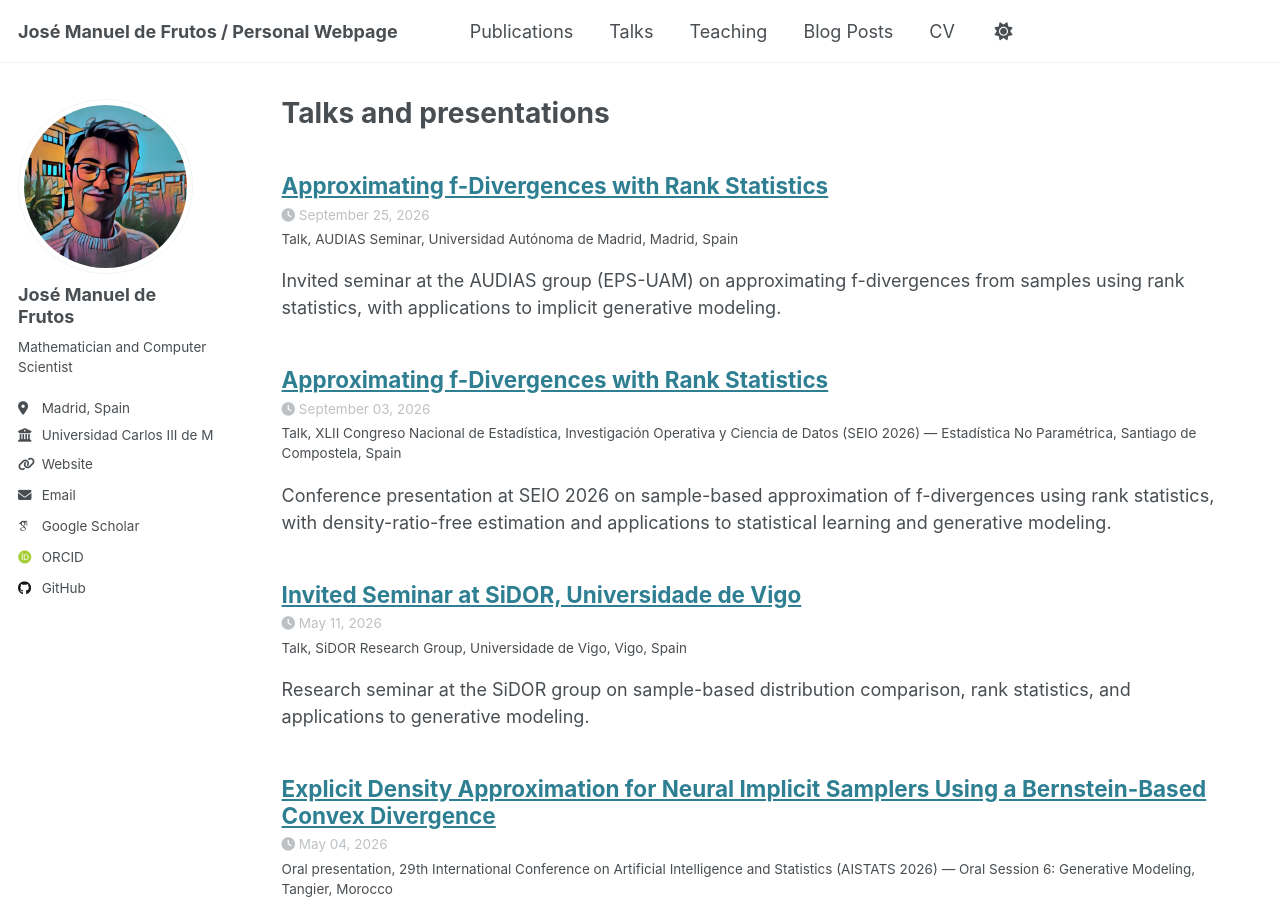
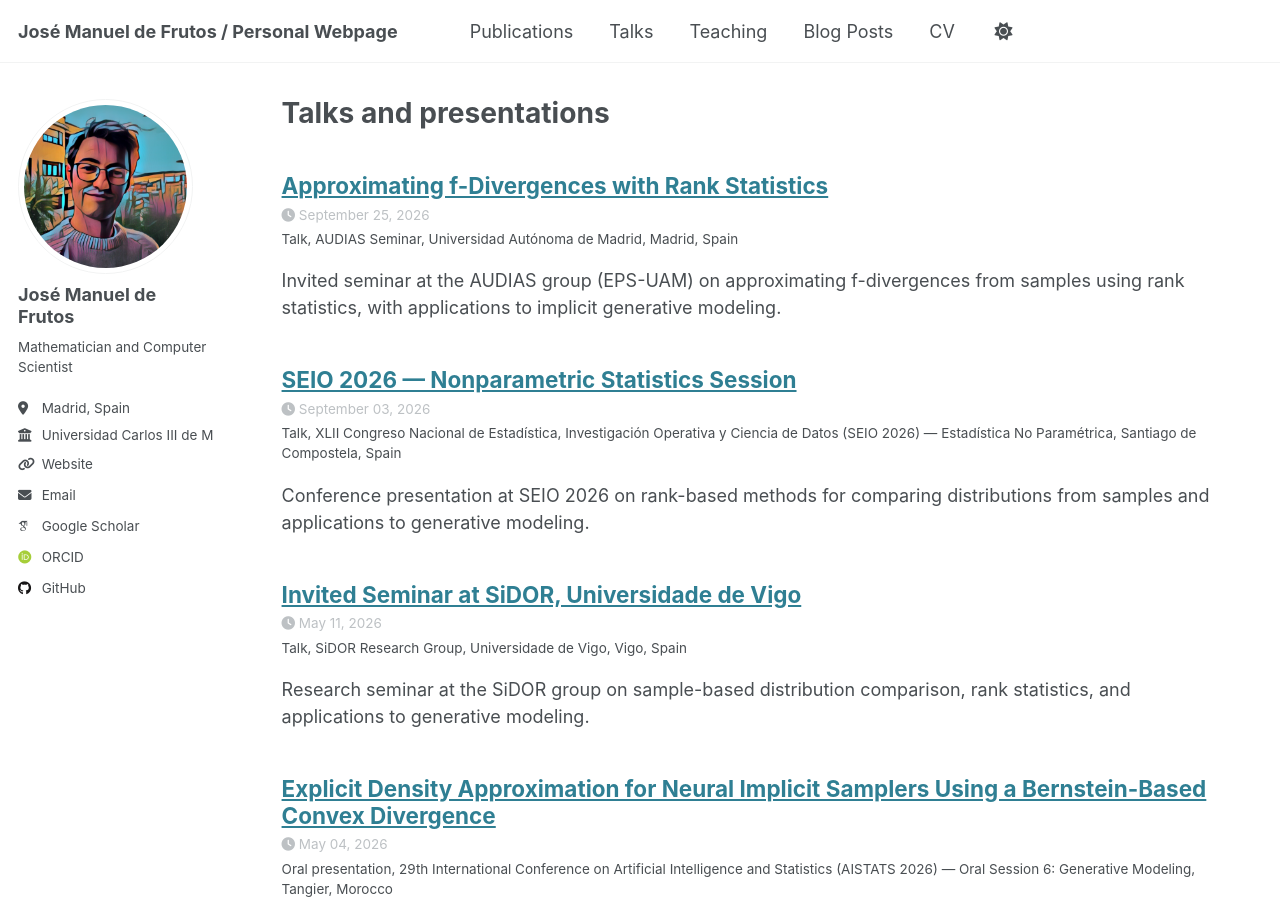
Before and after one commit to josemanuel22/josemanuel22.github.io, a Jekyll site: the page built from _pages/talks.html, in a window 1280 px wide and 900 px high. Built offline with Jekyll 4.4.1, drawn with Linux system fonts in a browser that asks for light colours; some web fonts are replaced.

Commit message:
Diversify titles for f-divergence talks

```diff
--- a/_talks/2026-09-03-seio-f-divergences.md
+++ b/_talks/2026-09-03-seio-f-divergences.md
@@ -1,13 +1,15 @@
 ---
-title: "Approximating f-Divergences with Rank Statistics"
+title: "SEIO 2026 — Nonparametric Statistics Session"
 collection: talks
 type: "Talk"
 permalink: /talks/2026-09-03-seio-f-divergences
 venue: "XLII Congreso Nacional de Estadística, Investigación Operativa y Ciencia de Datos (SEIO 2026) — Estadística No Paramétrica"
 date: 2026-09-03
 location: "Santiago de Compostela, Spain"
-excerpt: "Conference presentation at SEIO 2026 on sample-based approximation of f-divergences using rank statistics, with density-ratio-free estimation and applications to statistical learning and generative modeling."
+excerpt: "Conference presentation at SEIO 2026 on rank-based methods for comparing distributions from samples and applications to generative modeling."
 ---
+
+**Talk:** *Approximating f-Divergences with Rank Statistics*.
 
 Conference presentation at **SEIO 2026** in the **Estadística No Paramétrica** session. The talk presents a rank-statistic approach to approximating **f-divergences directly from samples**, avoiding explicit density-ratio estimation, together with extensions and applications to statistical comparison and generative modeling.
 
```
